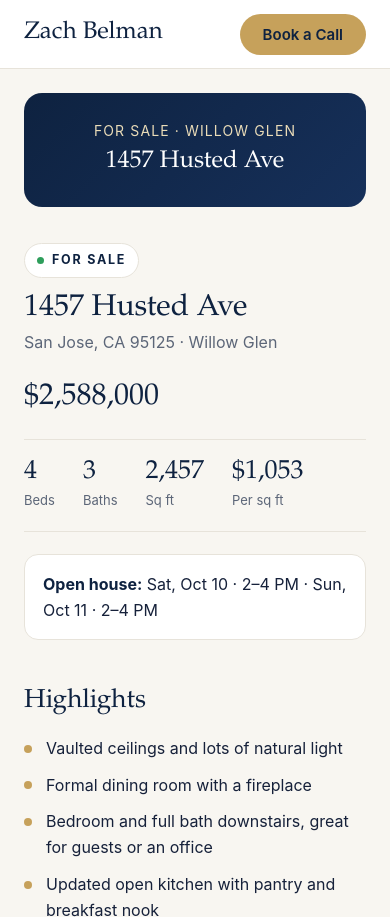
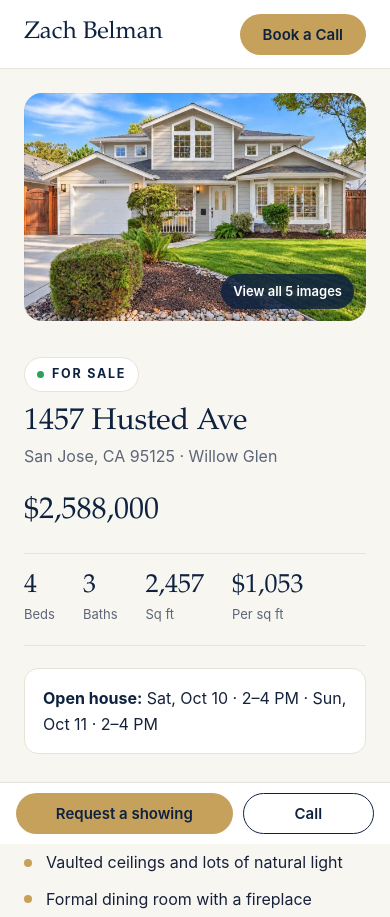
Before and after one commit to phnguyen48/zb-site, a plain HTML site: page listings/1457-husted-ave/index.html in a window 390 px wide. Shown: the top 917 px of the page. Drawn offline with Linux system fonts and the light colour scheme.

Commit message:
1457 Husted Ave: photos and floor plan

```diff
--- a/listings/1457-husted-ave/index.html
+++ b/listings/1457-husted-ave/index.html
@@ -19,7 +19,8 @@ window.LISTING = {
   beds: 4, baths: 3, sqft: 2457,
   mls: 'ML82061538',
   // Photo files placed in this folder, in display order, e.g. ['1.jpg','2.jpg','3.jpg']
-  photos: [],
+  photos: ['1.jpg','2.jpg','3.jpg','4.jpg'],
+  floorplan: 'floorplan.jpg',
   openHouses: [
     {label: 'Sat, Oct 10 · 2–4 PM', ends: '2026-10-10T16:00:00-07:00'},
     {label: 'Sun, Oct 11 · 2–4 PM', ends: '2026-10-11T16:00:00-07:00'}
@@ -105,6 +106,7 @@ a{color:inherit}
 .gallery .main{aspect-ratio:3/2}
 .gallery .side{display:grid;grid-template-rows:1fr 1fr;gap:10px}
 .gallery .more{position:relative}
+.gallery .mob{display:none}
 .gallery .more span{position:absolute;right:12px;bottom:12px;background:rgba(14,34,64,.85);color:#fff;font-size:13px;font-weight:600;padding:7px 12px;border-radius:999px;pointer-events:none}
 .nophoto{margin-top:24px;border-radius:18px;background:linear-gradient(135deg,var(--navy),var(--navy-2));color:#fff;aspect-ratio:3/1;display:grid;place-items:center;text-align:center;padding:24px}
 .nophoto b{display:block;font-family:var(--serif);font-weight:400;font-size:clamp(24px,4vw,40px)}
@@ -128,6 +130,7 @@ h2{font-family:var(--serif);font-weight:400;color:var(--navy);font-size:26px;mar
 .details td:first-child{color:var(--muted);width:42%}
 .oh{margin-top:22px;background:#fff;border:1px solid var(--line);border-radius:14px;padding:16px 18px}
 .oh b{color:var(--navy)}
+.fp{width:100%;border-radius:14px;border:1px solid var(--line);background:#fff;cursor:zoom-in;display:block}
 .attrib{margin-top:36px;font-size:13px;color:var(--muted);line-height:1.6}
 /* side card */
 .card{position:sticky;top:92px;background:#fff;border:1px solid var(--line);border-radius:20px;padding:26px;box-shadow:0 30px 60px -40px rgba(14,34,64,.4)}
@@ -150,6 +153,7 @@ textarea{min-height:88px;resize:vertical}
 .card.done .thanks{display:block}
 .thanks b{display:block;font-family:var(--serif);font-weight:400;font-size:24px;color:var(--navy)}
 /* lightbox */
+.mcta{display:none}
 .lb{position:fixed;inset:0;z-index:900;background:rgba(5,12,25,.92);display:none;align-items:center;justify-content:center}
 .lb.open{display:flex}
 .lb img{max-width:92vw;max-height:86vh;border-radius:8px}
@@ -168,10 +172,16 @@ body.lock{overflow:hidden}
 footer{background:#0A1A33;color:rgba(255,255,255,.6);font-size:13px;text-align:center;padding:28px 20px}
 footer a{color:rgba(255,255,255,.8)}
 @media (max-width:900px){
+  .mcta{display:flex;position:fixed;left:0;right:0;bottom:0;z-index:60;gap:10px;padding:10px 16px calc(10px + env(safe-area-inset-bottom));background:#fff;border-top:1px solid var(--line)}
+  .mcta .btn{flex:1;white-space:nowrap}
+  .mcta .btn-gold{flex:2}
+  body{padding-bottom:72px}
+  .card.done ~ .mcta{display:none}
   .grid{grid-template-columns:1fr;gap:28px}
   .card{position:static}
   .gallery{grid-template-columns:1fr}
   .gallery .side{display:none}
+  .gallery .mob{display:block}
   .highlights{grid-template-columns:1fr}
   .bar .phone{display:none}
   .book-modal{padding:0}.book-panel{height:100%;border-radius:0}
@@ -204,6 +214,11 @@ footer a{color:rgba(255,255,255,.8)}
       <h2>Highlights</h2>
       <ul class="highlights" id="highlights"></ul>
 
+      <div id="floorplanSec" hidden>
+        <h2>Floor plan</h2>
+        <img class="fp" id="fpImg" alt="Floor plan" loading="lazy">
+      </div>
+
       <h2>Details</h2>
       <table class="details"><tbody id="details"></tbody></table>
 
@@ -232,6 +247,8 @@ footer a{color:rgba(255,255,255,.8)}
     </aside>
   </div>
 </main>
+
+<div class="mcta"><a class="btn btn-gold" href="#card" id="mctaBtn">Request a showing</a><a class="btn btn-outline" href="tel:+14083728777">Call</a></div>
 
 <footer>
   © <span id="yr">2026</span> Zach Belman · Keller Williams Elevate · DRE #02165828 · <a href="/">Home</a> · <a href="/privacy.html">Privacy Policy</a><br>
@@ -276,12 +293,13 @@ footer a{color:rgba(255,255,255,.8)}
   if (upcoming.length){ $('#openHouse').hidden = false; $('#openHouse').innerHTML = '<b>Open house:</b> ' + upcoming.map(function(o){ return o.label; }).join(' · '); }
 
   // Photos (files in this folder). No photos yet -> tasteful banner.
-  var g = $('#gallery'), P = L.photos || [];
-  if (!P.length){
+  var g = $('#gallery'), P = (L.photos || []).slice(), nPhotos = P.length;
+  if (L.floorplan){ P.push(L.floorplan); var fp = $('#fpImg'); fp.src = L.floorplan; fp.dataset.i = P.length - 1; $('#floorplanSec').hidden = false; fp.addEventListener('click', function(){ show(+fp.dataset.i); lb.classList.add('open'); document.body.classList.add('lock'); }); }
+  if (!nPhotos){
     g.innerHTML = '<div class="nophoto"><div><span>' + L.status + ' · ' + (L.neighborhood || L.city) + '</span><b>' + L.address + '</b></div></div>';
   } else {
     var img = function(i, cls){ return '<img src="' + P[i] + '" alt="Photo ' + (i+1) + ' of ' + L.address + '" data-i="' + i + '"' + (cls ? ' class="' + cls + '"' : '') + (i ? ' loading="lazy"' : '') + '>'; };
-    g.innerHTML = '<div class="gallery">' + img(0,'main') + (P.length > 2 ? '<div class="side">' + img(1) + '<div class="more">' + img(2) + (P.length > 3 ? '<span>View all ' + P.length + ' photos</span>' : '') + '</div></div>' : '') + '</div>';
+    g.innerHTML = '<div class="gallery"><div class="more mainwrap">' + img(0,'main') + (P.length > 1 ? '<span class="mob">View all ' + P.length + ' images</span>' : '') + '</div>' + (nPhotos > 2 ? '<div class="side">' + img(1) + '<div class="more">' + img(2) + (P.length > 3 ? '<span>View all ' + P.length + ' images</span>' : '') + '</div></div>' : '') + '</div>';
   }
   // Lightbox
   var lb = $('#lb'), li = 0, lbImg = lb.querySelector('img');
@@ -313,6 +331,8 @@ footer a{color:rgba(255,255,255,.8)}
   });
   zbTrack('view_listing', {name:'ViewContent'}, {listing: L.mls, address: L.address, value: L.price, currency: 'USD', content_type: 'home_listing'});
 
+  document.getElementById('mctaBtn').addEventListener('click', function(e){ e.preventDefault(); document.getElementById('card').scrollIntoView({behavior:'smooth', block:'start'}); setTimeout(function(){ document.getElementById('fName').focus({preventScroll:true}); }, 500); });
+
   // Showing request form -> Formspree (same inbox as the main contact form)
   var form = $('#showForm'), status = $('#formStatus'), btn = $('#submitBtn'), card = $('#card');
   form.addEventListener('submit', function(e){
@@ -322,7 +342,7 @@ footer a{color:rgba(255,255,255,.8)}
     btn.disabled = true; btn.textContent = 'Sending…';
     fetch(form.action, {method:'POST', body:new FormData(form), headers:{'Accept':'application/json'}})
       .then(function(r){ if (!r.ok) throw new Error('Something went wrong.'); })
-      .then(function(){ zbTrack('generate_lead', {name:'Lead'}, {method:'showing_request', listing: L.mls}); card.classList.add('done'); $('#thanks').focus(); })
+      .then(function(){ zbTrack('generate_lead', {name:'Lead'}, {method:'showing_request', listing: L.mls}); card.classList.add('done'); document.querySelector('.mcta').style.display='none'; $('#thanks').focus(); })
       .catch(function(err){ status.innerHTML = err.message + ' Please try again, or call/text <a href="tel:+14083728777">(408) 372-8777</a>.'; status.className = 'status-msg error'; })
       .then(function(){ btn.disabled = false; btn.textContent = 'Request a showing'; });
   });
```
Also changed, not shown: listings/1457-husted-ave/1.jpg (added), listings/1457-husted-ave/2.jpg (added), listings/1457-husted-ave/3.jpg (added), listings/1457-husted-ave/4.jpg (added), listings/1457-husted-ave/floorplan.jpg (added).
